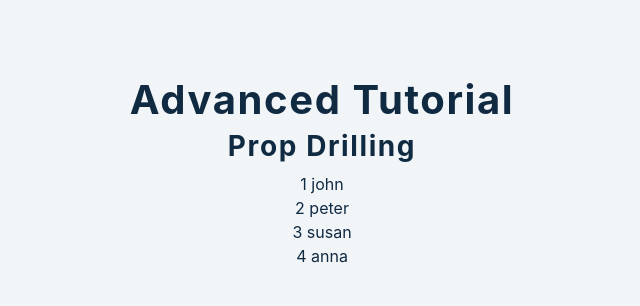
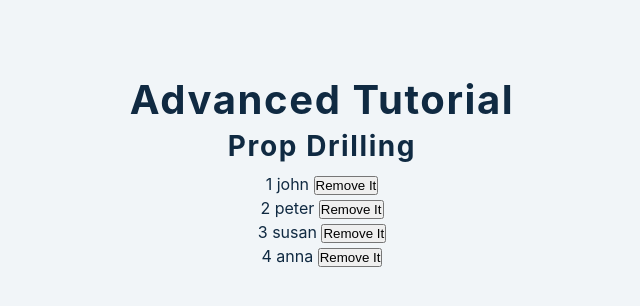
Before and after one commit to nihat-js/tutorial-2022-react, a React (Create React App) app: page / in a window 1280 px wide. Shown: the top 306 px of the page, without its empty margins (318-958 px from the left). Built offline with nearby package versions, Linux system fonts and the light colour scheme.

Commit message:
props drilling-2

```diff
--- a/src/tutorial/7-prop-drilling/setup/1-prop-drilling.js
+++ b/src/tutorial/7-prop-drilling/setup/1-prop-drilling.js
@@ -1,4 +1,4 @@
-import React, { useState } from 'react';
+import React, { useEffect, useState } from 'react';
 import { data } from '../../../data';
 // more components
 // fix - context api, redux (for more complex cases)
@@ -8,24 +8,32 @@ import { data } from '../../../data';
 const PropDrilling = () => {
 
   const [people, setPeople] = useState(data)
+  const removePeople = (id) => {
+    setPeople(people => {
+      return people.filter(p => id !== p.id)
+    })
+  }
+  useEffect(() => {
+    // removePeople(2)
+  }, [])
   return (
     <>
       <h3> Prop Drilling </h3>
       <div>
-        <PeopleList people={people} ></PeopleList>
+        <PeopleList people={people} removePeople={removePeople} ></PeopleList>
       </div>
     </>
   )
 };
 
 
-const PeopleList = ({ people }) => {
+const PeopleList = (props) => {
   return (
     <>
-      {people.map(p => {
+      {props.people.map(p => {
         return (
           <div key={p.id}>
-            <PeopleSingle data={p}>  </PeopleSingle>
+            <PeopleSingle person={p} removePeople={props.removePeople} >  </PeopleSingle>
           </div>
         )
       })}
@@ -36,7 +44,7 @@ const PeopleList = ({ people }) => {
 const PeopleSingle = (props) => {
   return (
     <div >
-      <span> {props.data.id}  </span> <span>{props.data.name}  </span>
+      <span> {props.person.id}  </span> <span>{props.person.name}  </span> < button onClick={() => props.removePeople(props.person.id)}>  Remove It </button>
     </div>
   )
 }
```
